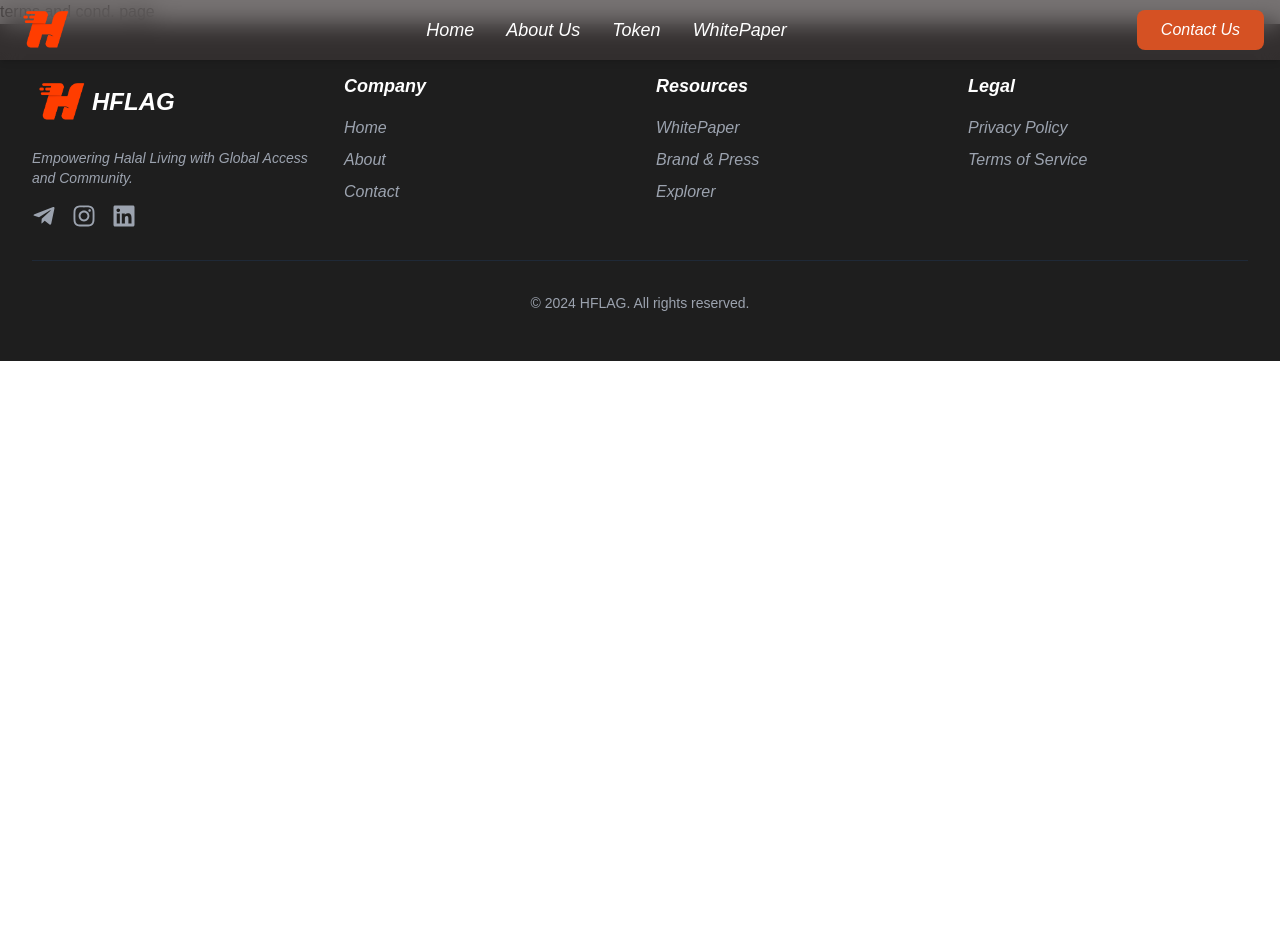
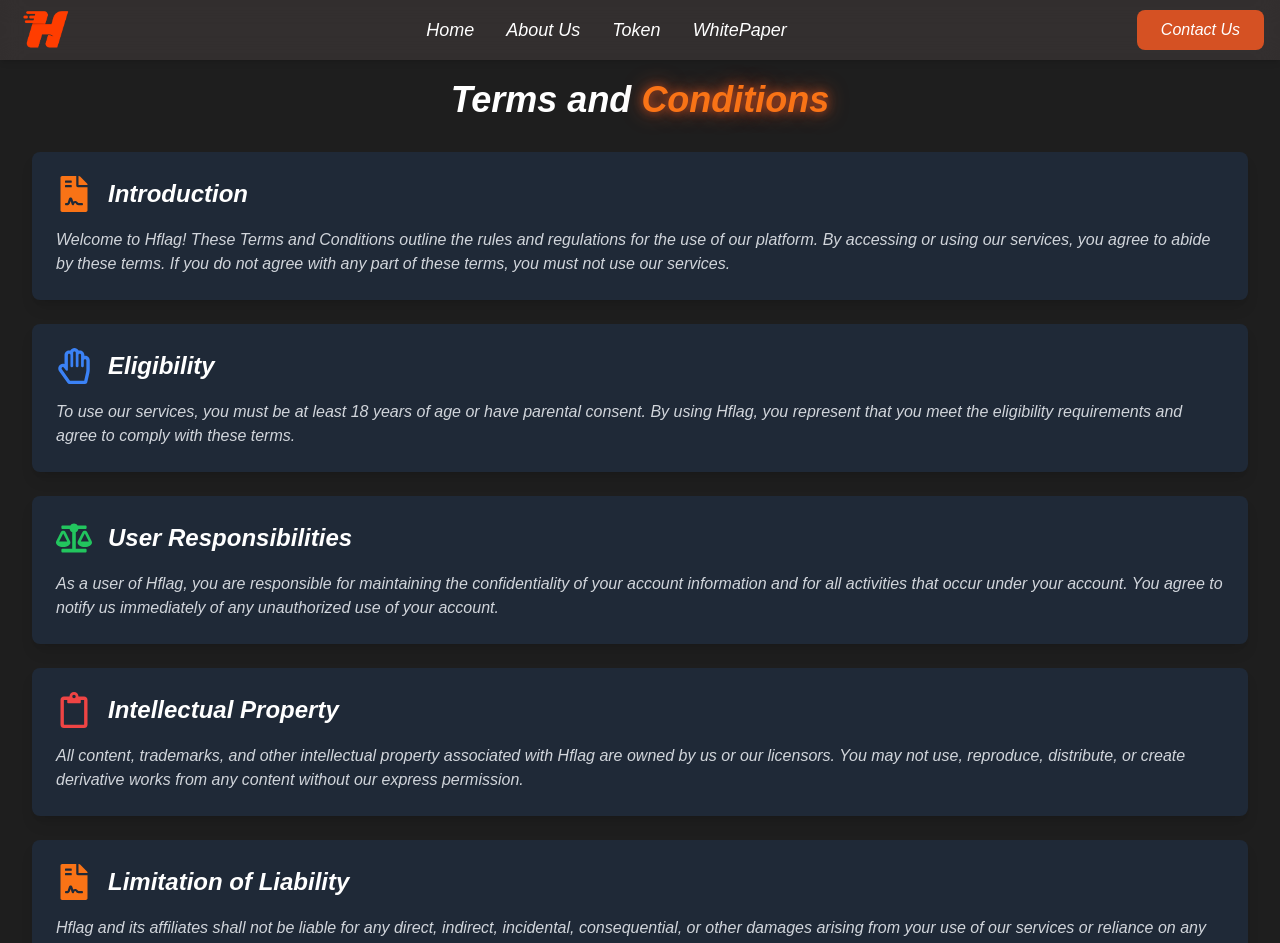
Before and after one commit to Souravhere/hflag, a Next.js app: page /terms in a window 1280 px wide. Shown: the top 943 px of the page. Before the commit the page ends 800 px from the top, so only its background shows below. Built offline with nearby package versions, Linux system fonts and the light colour scheme.

Commit message:
Terms and Conditions page added

```diff
--- a/src/app/terms/page.tsx
+++ b/src/app/terms/page.tsx
@@ -1,11 +1,76 @@
-import React from 'react'
+'use client'
 
-function page() {
+import React from 'react';
+import { motion } from 'framer-motion';
+import { FaFileContract, FaRegHandPaper, FaBalanceScale, FaRegClipboard } from 'react-icons/fa';
+import { useInView } from 'react-intersection-observer';
+
+const termsSections = [
+  {
+    title: 'Introduction',
+    icon: <FaFileContract className="text-orange-500 text-4xl" />,
+    content: `Welcome to Hflag! These Terms and Conditions outline the rules and regulations for the use of our platform. By accessing or using our services, you agree to abide by these terms. If you do not agree with any part of these terms, you must not use our services.`,
+  },
+  {
+    title: 'Eligibility',
+    icon: <FaRegHandPaper className="text-blue-500 text-4xl" />,
+    content: `To use our services, you must be at least 18 years of age or have parental consent. By using Hflag, you represent that you meet the eligibility requirements and agree to comply with these terms.`,
+  },
+  {
+    title: 'User Responsibilities',
+    icon: <FaBalanceScale className="text-green-500 text-4xl" />,
+    content: `As a user of Hflag, you are responsible for maintaining the confidentiality of your account information and for all activities that occur under your account. You agree to notify us immediately of any unauthorized use of your account.`,
+  },
+  {
+    title: 'Intellectual Property',
+    icon: <FaRegClipboard className="text-red-500 text-4xl" />,
+    content: `All content, trademarks, and other intellectual property associated with Hflag are owned by us or our licensors. You may not use, reproduce, distribute, or create derivative works from any content without our express permission.`,
+  },
+  {
+    title: 'Limitation of Liability',
+    icon: <FaFileContract className="text-orange-500 text-4xl" />,
+    content: `Hflag and its affiliates shall not be liable for any direct, indirect, incidental, consequential, or other damages arising from your use of our services or reliance on any information provided.`,
+  },
+  {
+    title: 'Governing Law',
+    icon: <FaRegHandPaper className="text-blue-500 text-4xl" />,
+    content: `These Terms and Conditions shall be governed by and construed in accordance with the laws of the jurisdiction in which Hflag operates. Any disputes arising from these terms shall be resolved in the courts of that jurisdiction.`,
+  },
+];
+
+const TermsAndConditionsPage = () => {
+  const [ref, inView] = useInView({
+    triggerOnce: true,
+    threshold: 0.1,
+  });
+
   return (
-    <div>
-        terms and cond. page
-    </div>
-  )
-}
+    <motion.div
+      ref={ref}
+      initial={{ opacity: 0 }}
+      animate={{ opacity: inView ? 1 : 0 }}
+      transition={{ duration: 0.5 }}
+      className="min-h-screen bg-[#1e1e1e] py-20 italic text-white p-8"
+    >
+      <h1 className="text-4xl font-bold text-center mb-8">Terms and <span className='text-orange-500 text-glow-orange'>Conditions</span></h1>
 
-export default page
+      {termsSections.map((section, index) => (
+        <motion.div
+          key={index}
+          initial={{ y: 20, opacity: 0 }}
+          animate={{ y: inView ? 0 : 20, opacity: inView ? 1 : 0 }}
+          transition={{ duration: 0.5, delay: index * 0.1 }}
+          className="bg-gray-800 p-6 rounded-lg shadow-lg mb-6"
+        >
+          <div className="flex items-center mb-4">
+            {section.icon}
+            <h2 className="text-2xl font-semibold ml-4">{section.title}</h2>
+          </div>
+          <p className="text-gray-300">{section.content}</p>
+        </motion.div>
+      ))}
+    </motion.div>
+  );
+};
+
+export default TermsAndConditionsPage;
```
